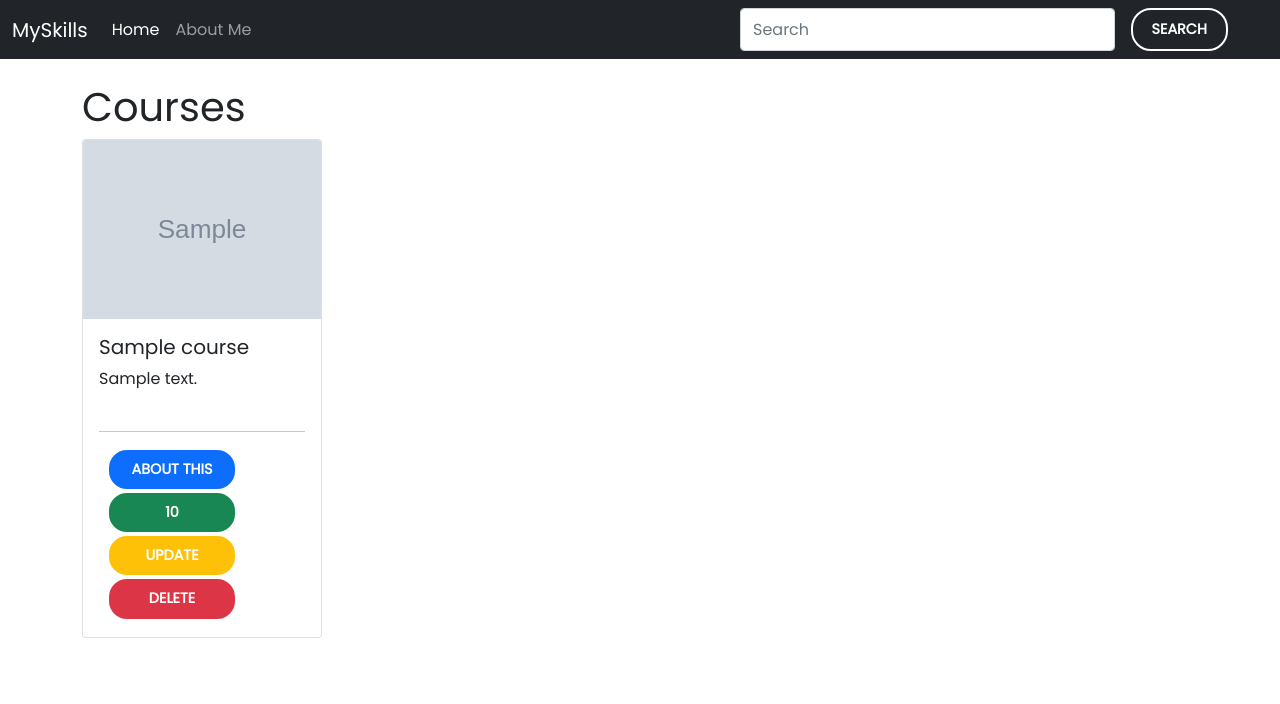
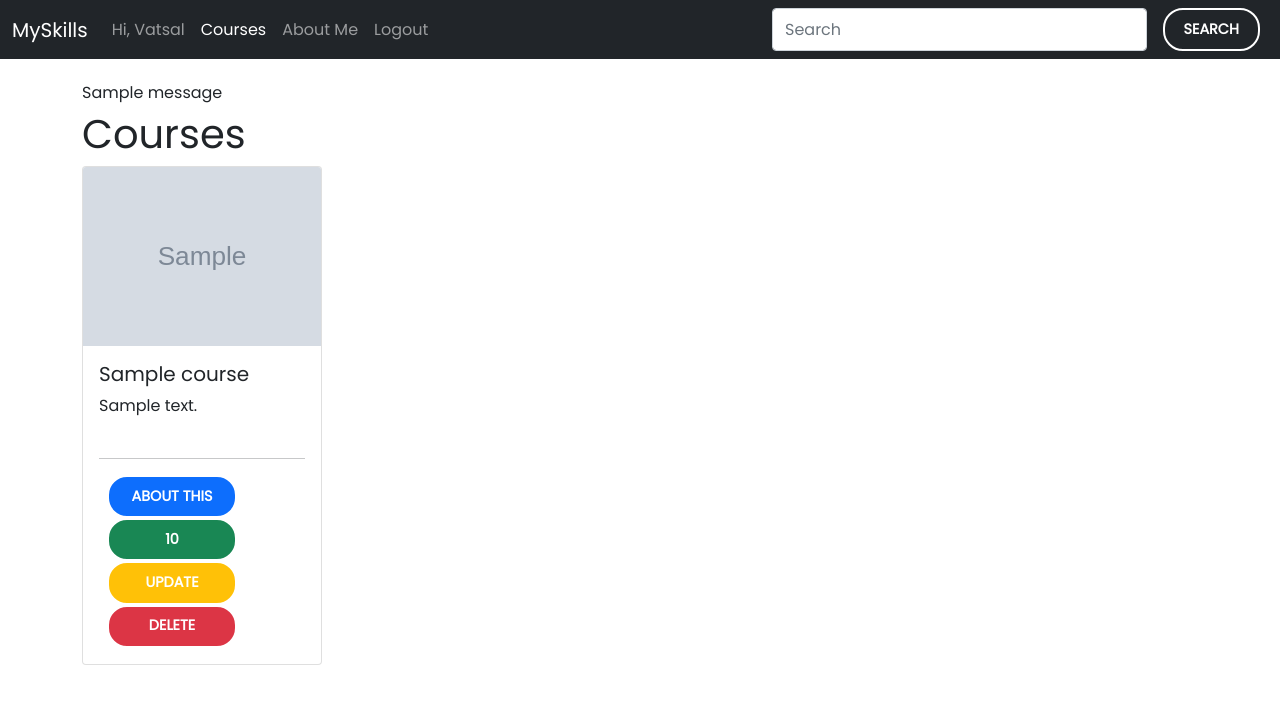
Before and after one commit to vatsal-08/MySkills, a Django app: page /courses/ in a window 1280 px wide. Shown: the top 704 px of the page. Run offline with Django 4.2, Linux system fonts and the light colour scheme; a user stored in the database is signed in; tables that the repository leaves empty hold one stand-in row (values such as "Sample post"); grey boxes marked "Sample" are stand-in pictures; one stand-in notice (Sample message) is shown; some web fonts are replaced.

Commit message:
Covering all the corner situations after verification

```diff
--- a/myskills/courses/templates/courses/base.html
+++ b/myskills/courses/templates/courses/base.html
@@ -39,33 +39,34 @@
     <nav class="navbar navbar-expand-lg navbar-dark bg-dark">
       <div class="container-fluid">
         <a class="navbar-brand" href="#">MySkills</a>
-        <button
-          class="navbar-toggler"
-          type="button"
-          data-bs-toggle="collapse"
-          data-bs-target="#navbarTogglerDemo02"
-          aria-controls="navbarTogglerDemo02"
-          aria-expanded="false"
-          aria-label="Toggle navigation"
-        >
+        <button class="navbar-toggler" type="button" data-bs-toggle="collapse" data-bs-target="#navbarTogglerDemo02" aria-controls="navbarTogglerDemo02" aria-expanded="false" aria-label="Toggle navigation">
           <span class="navbar-toggler-icon"></span>
         </button>
         <div class="collapse navbar-collapse" id="navbarTogglerDemo02">
           <ul class="navbar-nav me-auto mb-2 mb-lg-0">
+            {% if request.user.is_authenticated %}
             <li class="nav-item">
-              <a
-                class="nav-link active"
-                aria-current="page"
-                href="{% url 'home' %}"
-                >Home</a
-              >
+              <a class="nav-link" href="#">Hi, {{request.user.first_name}}</a>
+            </li>
+            {% endif %}
+            <li class="nav-item">
+              <a class="nav-link active" aria-current="page" href="{% url 'home' %}" >Courses</a>
             </li>
             <li class="nav-item">
               <a class="nav-link" href="{% url 'about-me' %}">About Me</a>
             </li>
-            {% if user.is_anonymous %}
+            {% if request.user.is_authenticated %}
+              {% if not request.user.is_verified %}
+                <li class="nav-item">
+                  <a class="nav-link" href="{% url 'token-send' %}">Verify your account</a>
+                </li>
+              {% endif %}
             <li class="nav-item">
-              <a class="nav-link" href="{% url 'login' %}">Login</a>
+              <a class="nav-link" href="{% url 'logout-view' %}">Logout</a>
+            </li>
+            {% else %}
+            <li class="nav-item">
+              <a class="nav-link" href="{% url 'login-view' %}">Login</a>
             </li>
             <li class="nav-item">
               <a class="nav-link" href="{% url 'register' %}">Register</a>
@@ -81,9 +82,6 @@
             />
             <button class="btn btn-outline-light" type="submit">Search</button>
           </form>
-          <a class="nav-link" href="#">
-            <i class="fa-solid fa-cart-plus"></i>
-          </a>
         </div>
       </div>
     </nav>
--- a/myskills/courses/templates/courses/home.html
+++ b/myskills/courses/templates/courses/home.html
@@ -5,7 +5,18 @@
 {% block content %}
     <div class="container">
         <br/>
-        <h1 styles="color:A733FF;">Courses {{add_course|safe}}</h1>
+        {% if messages %}
+            <div class="messages">
+                {% for message in messages %}
+                <h6>{{message}}</h6>
+                {% endfor %}
+            </div>
+        {% endif %}
+        <h1 styles="color:A733FF;">Courses
+            {% if request.user.is_authenticated and request.user.is_superuser %}
+            <a href="{% url add_course.button_url %}"><i class="{{add_course.classes}}"></i></a>
+            {% endif %}
+        </h1>
         <div class="row">
             {% for obj in courses %}
                 <div class="col-lg-4 col-md-3 col-sm-2">
--- a/myskills/courses/views.py
+++ b/myskills/courses/views.py
@@ -17,17 +17,20 @@ def truncate_text(text, max_length):
     return truncated_text
 
 def index(request):
-    return redirect("courses/")
+    return redirect("courses")
 
 def about(request):
     return render(request, 'courses/about-me.html')
 
 def list_view(request):
     courses = Course.objects.all()
-    context={"courses":courses,"add_course":""}
+    context={"courses":courses}
+    context["add_course"]={"button_url":"","classes":""}
     if request.user.is_authenticated:
         if request.user.is_superuser:
-            context["add_course"] = '<a href="{% url \'create-view\' %}"><i class="fa-solid fa-circle-plus"></i></a>'
+            context["add_course"]={
+            "button_url":"create-view",
+            "classes":"fa-solid fa-circle-plus"}
     return render(request,'courses/home.html',context)
 
 @login_required
@@ -39,8 +42,11 @@ def course_detail(request, pk):
 def superuser_check(user):
     return user.is_superuser
 
-@user_passes_test(superuser_check)
 def create_view(request):
+    if not request.user.is_authenticated:
+        return redirect('courses')
+    if not request.user.is_superuser:
+        return redirect('courses')
     if request.method == 'POST':
         name = request.POST.get('name')
         cost = request.POST.get('cost')
@@ -68,12 +74,10 @@ def update_course(request, pk):
         cost = request.POST.get('cost')
         description = request.POST.get('description')
 
-        # Update course fields
         course.name = name
         course.cost = cost
         course.description = description
 
-        # Handle image upload
         if 'uploadimg' in request.FILES:
             try:
                 uploaded_img = request.FILES['uploadimg']
@@ -83,10 +87,8 @@ def update_course(request, pk):
 
                 course.img = uploaded_img
             except Exception as e:
-                # Handle the exception (e.g., log the error, display a message)
                 print(f"Error uploading image: {str(e)}")
 
-        # Handle PDF upload
         if 'pdfupload' in request.FILES:
             try:
                 uploaded_pdf = request.FILES['pdfupload']
@@ -96,15 +98,12 @@ def update_course(request, pk):
 
                 course.pdf_file = uploaded_pdf
             except Exception as e:
-                # Handle the exception (e.g., log the error, display a message)
                 print(f"Error uploading PDF: {str(e)}")
 
-        # Save the updated course
         course.save()
 
         return redirect('courses')
 
-    # Truncate file names for display
     pdf_file_name, extension1 = os.path.splitext(pdf_file_name)
     pdf_file_name = truncate_text(pdf_file_name, 15) + extension1
 
@@ -129,15 +128,12 @@ def delete_course(request, pk):
         action = request.POST.get('course-delete-name')
 
         if action == 'yes':
-            # Remove the PDF file
             if course.pdf_file:
                 delete_file(course.pdf_file.path)
 
-            # Remove the image file
             if course.img:
                 delete_file(course.img.path)
 
-            # Delete the course
             course.delete()
 
         return redirect('courses')
--- a/myskills/myskills/settings.py
+++ b/myskills/myskills/settings.py
@@ -89,3 +89,4 @@ EMAIL_USE_TLS = config('EMAIL_USE_TLS')
 EMAIL_PORT = config('EMAIL_PORT')
 EMAIL_HOST_USER = config('EMAIL_HOST_USER')
 EMAIL_HOST_PASSWORD = config('EMAIL_HOST_PASSWORD')
+DEFAULT_FROM_EMAIL =config('DEFAULT_FROM_EMAIL')
--- a/myskills/static/css/styles.css
+++ b/myskills/static/css/styles.css
@@ -334,7 +334,3 @@ button.deletde-yes {
   color: white;
   margin-right: 10px;
 }
-/* .container h2 {
-  text-align: center;
-  margin-bottom: 20px;
-} */
```
Also changed, not shown: myskills/accounts/templates/accounts/error.html (+8 -1 lines), myskills/accounts/templates/accounts/success.html (+9 -7 lines), myskills/courses/templates/courses/about-me.html (+1 -22 lines).
